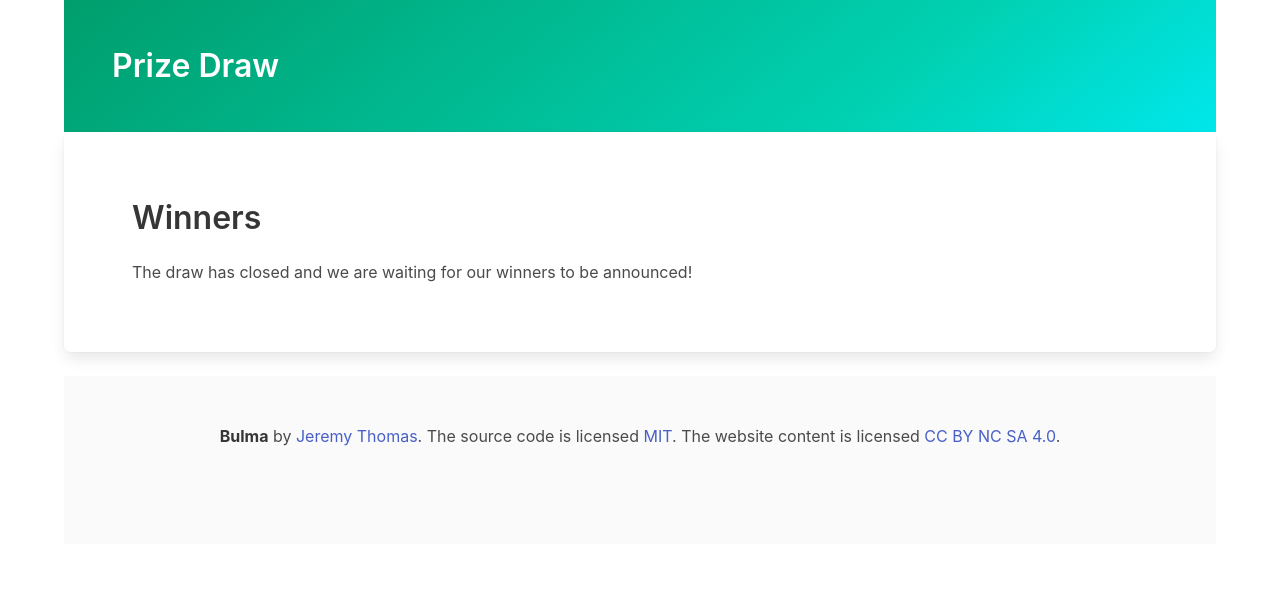
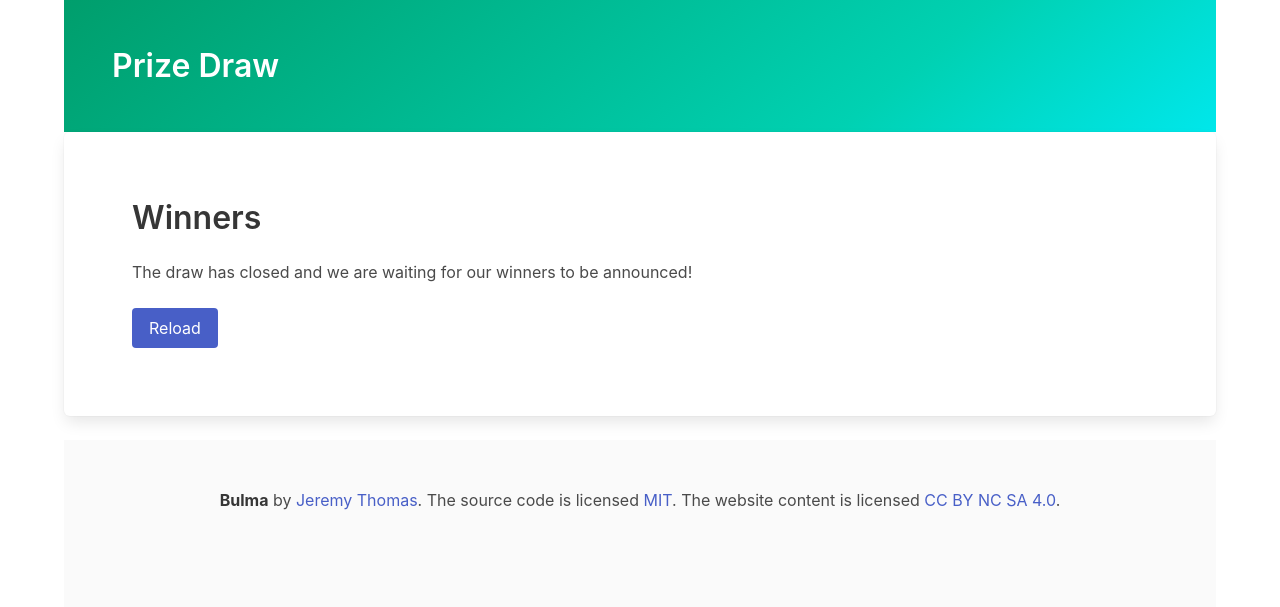
Before and after one commit to simonprickett/redis-prize-draw, a Flask app: page / in a window 1280 px wide. Shown: the top 607 px of the page. Run offline with Flask 2, Linux system fonts and the light colour scheme; data that the repository does not hold is empty; some libraries are stand-ins or nearby versions.

Commit message:
Adds reload button when waiting for winners.

```diff
--- a/static/prizedraw.js
+++ b/static/prizedraw.js
@@ -29,4 +29,12 @@ window.onload = function () {
       }
     }
   }
+
+  const reloadBtn = document.getElementById('reload-btn');
+
+  if (reloadBtn) {
+    reloadBtn.onclick = function() {
+      window.location.reload();
+    }
+  }
 };
--- a/templates/homepage.html
+++ b/templates/homepage.html
@@ -57,6 +57,8 @@
         <p>Winners....</p>
         {% else %}
         <p>The draw has closed and we are waiting for our winners to be announced!</p>
+        <div class="level"></div>
+        <button class="button is-link" id="reload-btn">Reload</button>
         {% endif %}
         {% endif %}
       </section>
```
